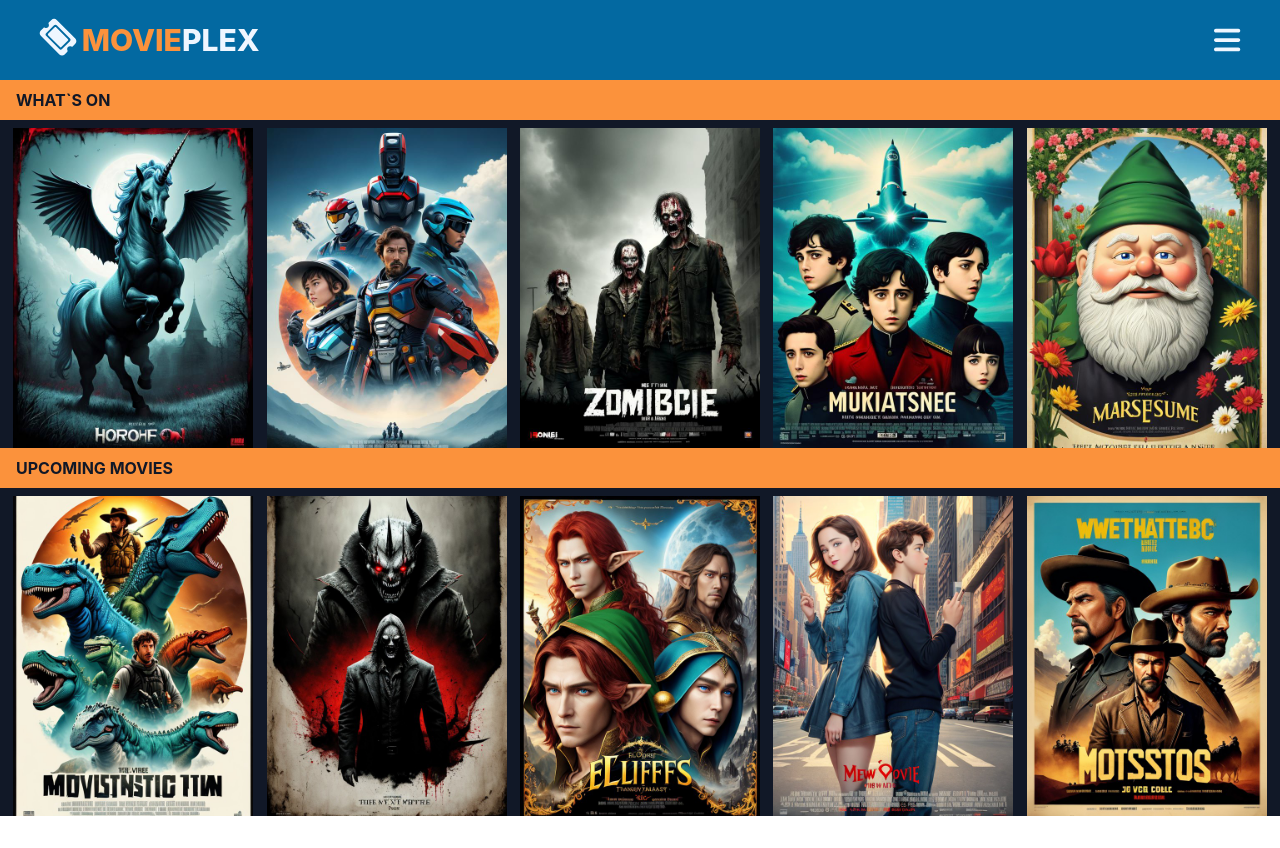
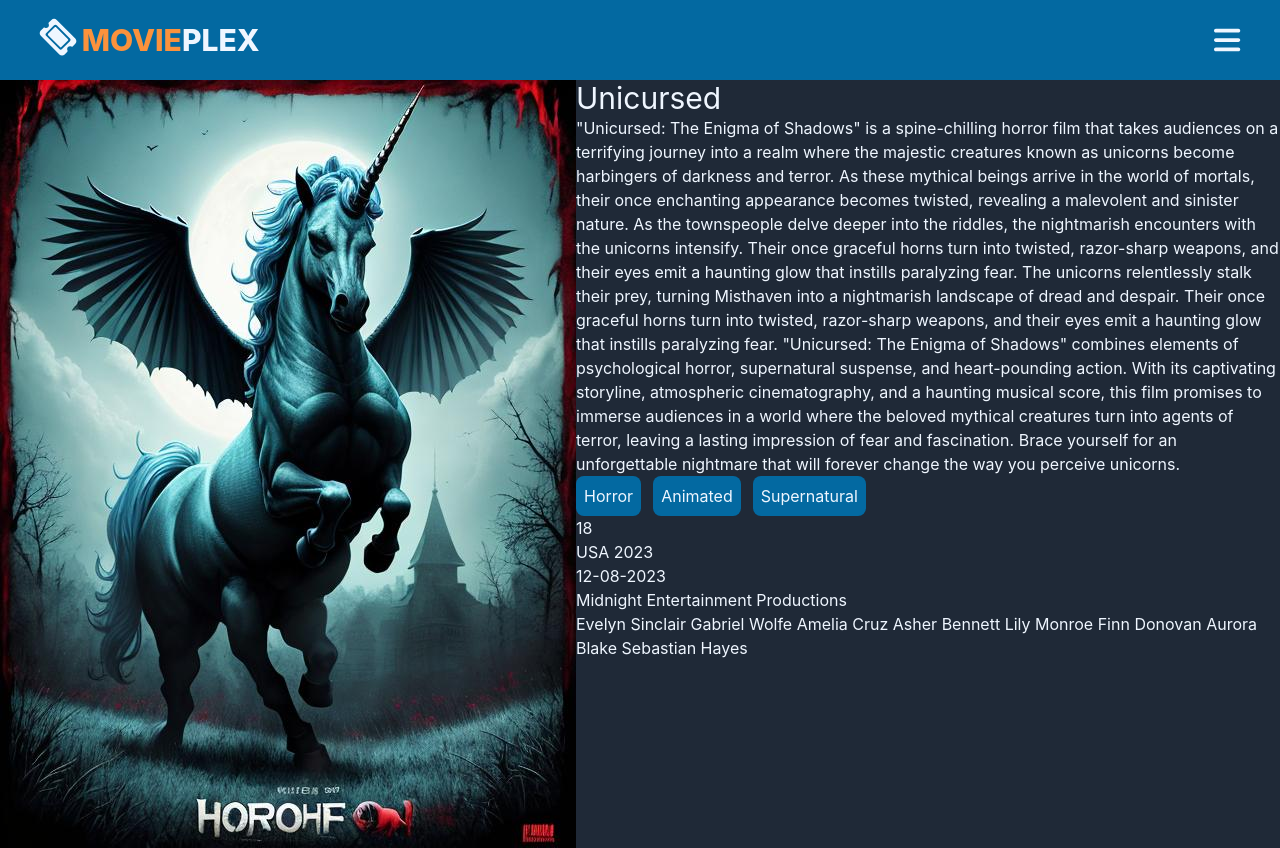
Before and after one commit to ewelinapetelicka/movieplex, a React (Create React App) app: page /film/1 in a window 1280 px wide. Before the commit this address led to /dashboard. Before the commit the page ends 816 px from the top, so only its background shows below. Built offline with nearby package versions, Linux system fonts and the light colour scheme; data requests are answered from the project's data file.

Commit message:
film page

```diff
--- a/src/App.tsx
+++ b/src/App.tsx
@@ -1,16 +1,18 @@
 import {Navigate, Route, Routes} from "react-router";
-import {Dashboard} from "./pages/dashboard/Dashboard";
+import {DashboardPage} from "./pages/dashboard/DashboardPage";
 import {Header} from "./componetns/header/Header";
+import {FilmPage} from "./pages/film/FilmPage";
 
 export function App() {
     return (
         <div className={'h-screen w-screen flex flex-col'}>
             <Header></Header>
-            <div className={"grow bg-gray-900"}
-            ><Routes>
-                <Route path={"/dashboard"} element={<Dashboard></Dashboard>}/>
-                <Route path={"*"} element={<Navigate to={'/dashboard'}></Navigate>}></Route>
-            </Routes>
+            <div className={"grow bg-gray-900 pt-20"}>
+                <Routes>
+                    <Route path={"/dashboard"} element={<DashboardPage></DashboardPage>}/>
+                    <Route path={"/film/:id"} element={<FilmPage></FilmPage>}/>
+                    <Route path={"*"} element={<Navigate to={'/dashboard'}></Navigate>}></Route>
+                </Routes>
             </div>
         </div>
     );
--- /dev/null
+++ b/src/componetns/chip/Chip.tsx
@@ -0,0 +1,8 @@
+interface ChipProps {
+    text:string;
+}
+export function Chip(props: ChipProps) {
+    return(
+        <span className={"bg-sky-700 text-blue-50 p-2 rounded-lg"}>{props.text}</span>
+    )
+}
--- a/src/componetns/panel/Panel.tsx
+++ b/src/componetns/panel/Panel.tsx
@@ -27,7 +27,7 @@ export function Panel(props: PanelProps) {
         <div>
             <div className={"w-full h-10 bg-orange-400 text-gray-900 font-bold flex items-center pl-4 mb-2"}>{props.header}</div>
             <div className={"flex display justify-evenly"}>{films.map((el) => {
-                return <img src={"posters/" + el.poster} className={"w-[240px]"}></img>
+                return <img src={"/posters/" + el.poster} className={"w-[240px]"}></img>
             })}</div>
         </div>
     )
--- a/src/pages/dashboard/Dashboard.tsx
+++ b/src/pages/dashboard/DashboardPage.tsx
@@ -1,8 +1,8 @@
 import {Panel} from "../../componetns/panel/Panel";
 
-export function Dashboard(){
+export function DashboardPage(){
     return (
-        <div className={"pt-20 h-full flex display justify-between flex-col"}>
+        <div className={"h-full flex display justify-between flex-col"}>
             <Panel header={"WHAT`S ON"} isAvailable={true}></Panel>
             <Panel header={"UPCOMING MOVIES"} isAvailable={false}></Panel>
         </div>
--- /dev/null
+++ b/src/pages/film/FilmPage.tsx
@@ -0,0 +1,39 @@
+import {useParams} from "react-router";
+import {useEffect, useState} from "react";
+import {Film} from "../../models/film/film";
+import {Chip} from "../../componetns/chip/Chip";
+
+export function FilmPage() {
+    const params = useParams();
+    const [film, setFilm] = useState<Film>();
+
+    useEffect(() => {
+        fetch('http://localhost:8000/films/' + params.id)
+            .then(response => response.json())
+            .then((data: Film) => {
+                setFilm(data)
+            })
+            .catch(error => console.error(error));
+    }, [])
+
+    return (
+        <div className={"h-full flex"}>
+            <img src={"/posters/" + film?.poster}/>
+            <div className={"bg-gray-800 text-blue-50"}>
+                <p className={"text-3xl"}>{film?.title}</p>
+                <p>{film?.description}</p>
+                <p className={"flex gap-3"}>{film?.genre.map((el) => {
+                    return (
+                        <Chip key={film?.id} text={el}></Chip>
+                    )
+                })}</p>
+                <p>{film?.ageRestriction}</p>
+                <p>{film?.production}</p>
+                <p>{film?.releaseDate}</p>
+                <p>{film?.studio}</p>
+                <p>{film?.cast}</p>
+
+            </div>
+        </div>
+    )
+}
```
